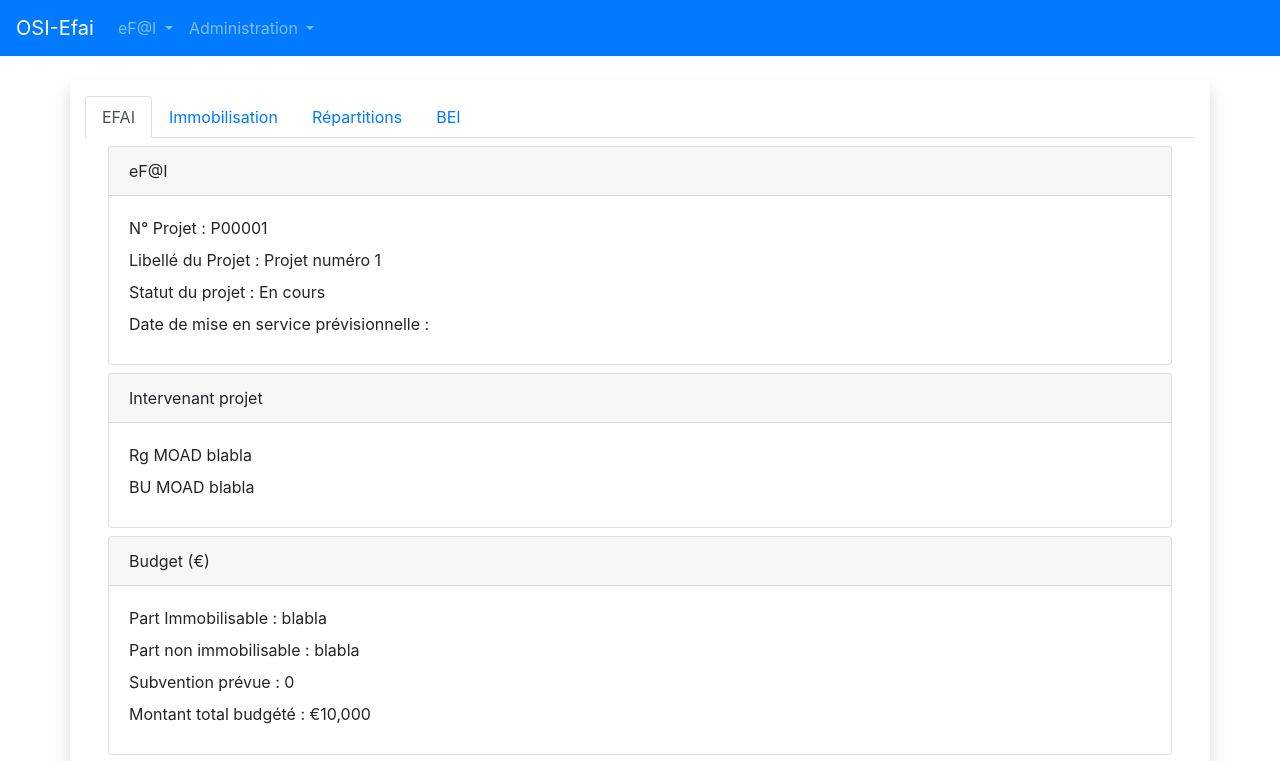
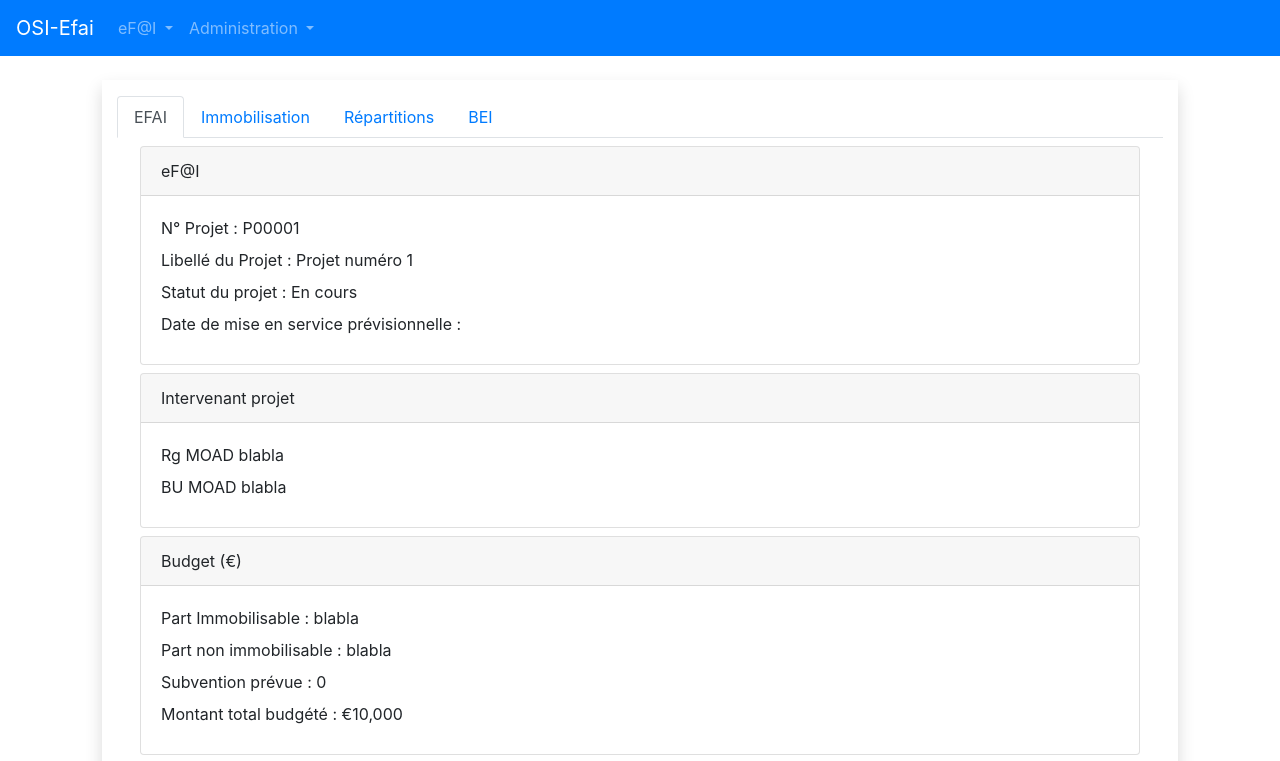
Before and after one commit to Letotoche/osi-ihm, an Angular app: page /efai/edit/1 in a window 1280 px wide. Shown: the top 761 px of the page. Built offline with nearby package versions, Linux system fonts and the light colour scheme.

Commit message:
navbar fixe top

```diff
--- a/src/app/nav-bar/nav-bar.component.html
+++ b/src/app/nav-bar/nav-bar.component.html
@@ -1,5 +1,5 @@
 
-<nav class="navbar navbar-expand-lg navbar-dark bg-primary">
+<nav class="navbar navbar-expand-lg navbar-dark sticky-top bg-primary ">
   <a class="navbar-brand" href="#">{{titre}}</a>
   <button class="navbar-toggler" type="button" data-toggle="collapse" data-target="#navbarSupportedContent" aria-controls="navbarSupportedContent" aria-expanded="false" aria-label="Toggle navigation">
     <span class="navbar-toggler-icon"></span>
--- a/src/app/osi-app.component.html
+++ b/src/app/osi-app.component.html
@@ -1,6 +1,6 @@
 <app-nav-bar></app-nav-bar>
 
-<div class="container-fluid p-4">
+<div class="container p-4">
   <div class="pl-2 pr-2">
           <!-- Content here -->
           <router-outlet></router-outlet>
```
